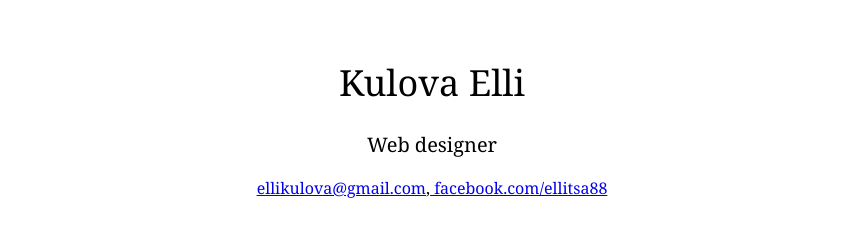
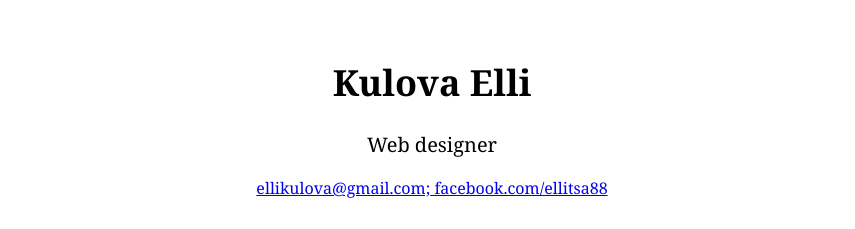
Before and after one commit to ellikulova/ellikulova.github.io, a plain HTML site: page index.html in a window 1280 px wide. Shown: the top 229 px of the page, without its empty margins (208-1063 px from the left). Drawn offline with Linux system fonts and the light colour scheme.

Commit message:
Update index.html

```diff
--- a/index.html
+++ b/index.html
@@ -9,9 +9,9 @@
 
     <body>
         <div id="header">
-            <h1>Kulova Elli</h1>
+            <h1><b>Kulova Elli</b></h1>
             <h3>Web designer</h3>
-            <p> <a href="http://gmail.com">ellikulova@gmail.com</a>,<a href="http://facebook.com/ellitsa88"> facebook.com/ellitsa88</a>
+            <p> <a href="http://gmail.com">ellikulova@gmail.com;</a><a href="http://facebook.com/ellitsa88"> facebook.com/ellitsa88</a>
             </p>
         </div>
 
```
